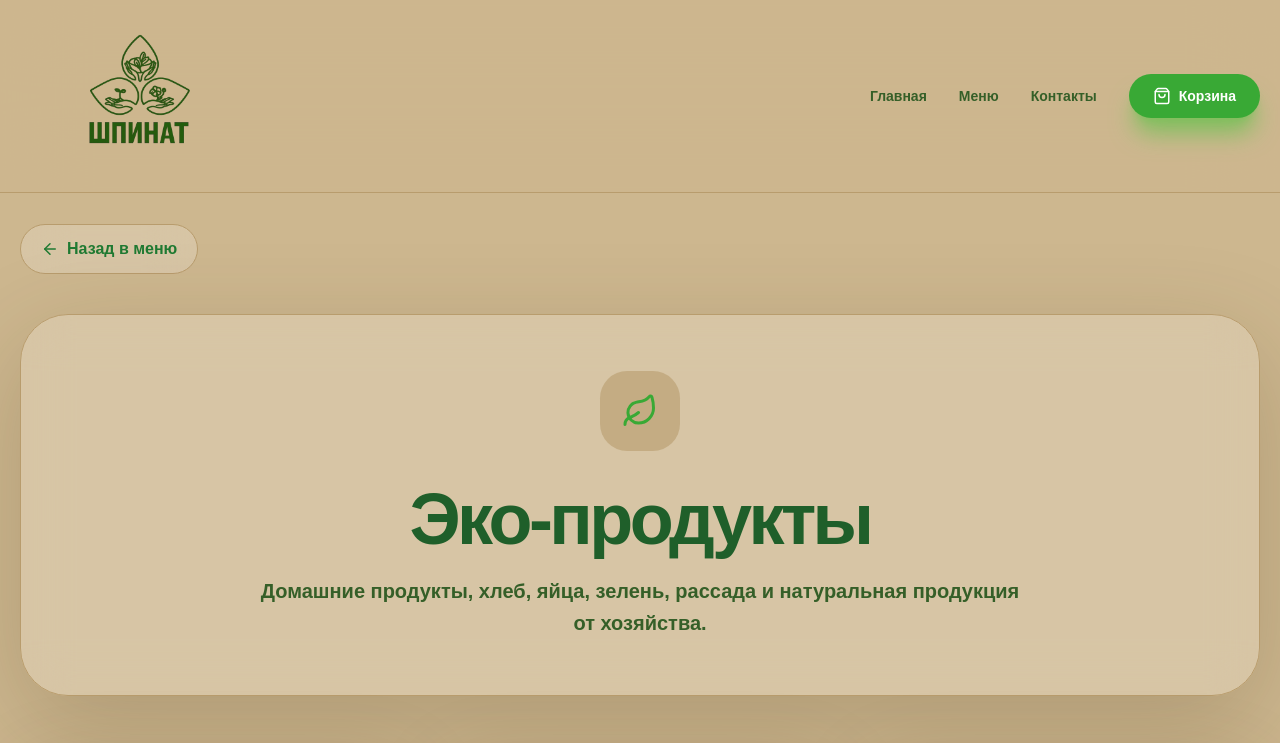
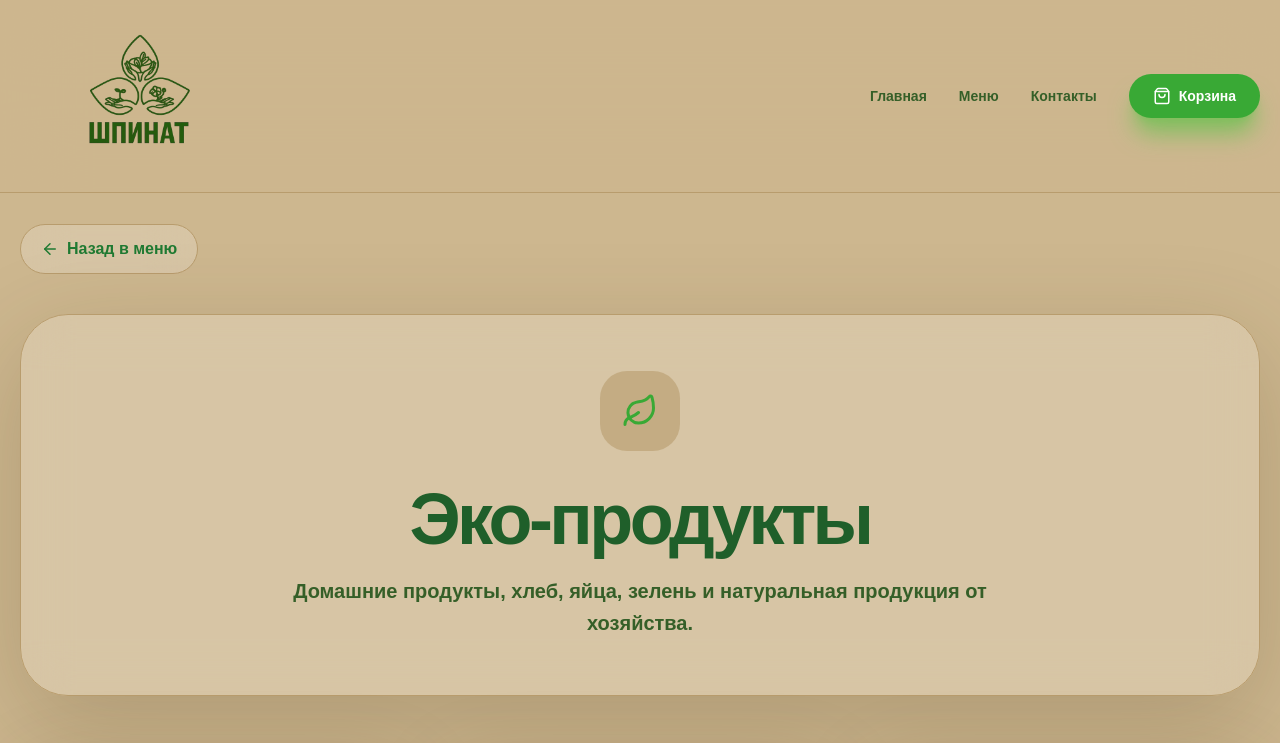
Before and after one commit to NXSTYone/shpinat, a Next.js app: page /menu/products in a window 1280 px wide. Shown: the top 743 px of the page. Built offline with nearby package versions, Linux system fonts and the light colour scheme.

Commit message:
update june program schedule

```diff
--- a/src/app/menu/products/page.tsx
+++ b/src/app/menu/products/page.tsx
@@ -141,7 +141,7 @@ export default function ProductsPage() {
           </h1>
 
           <p className="mx-auto mt-5 max-w-3xl text-lg font-semibold leading-8 text-[#355f28] md:text-xl">
-            Домашние продукты, хлеб, яйца, зелень, рассада и натуральная
+            Домашние продукты, хлеб, яйца, зелень и натуральная
             продукция от хозяйства.
           </p>
         </div>
--- a/src/app/page.tsx
+++ b/src/app/page.tsx
@@ -32,7 +32,7 @@ const menuSections = [
   {
     icon: Leaf,
     title: "Эко-продукты",
-    text: "Домашние яйца, хлеб, зелень, рассада и натуральные продукты.",
+    text: "Домашние яйца, хлеб, зелень и натуральные продукты.",
     href: "/menu/products",
   },
 ];
```
